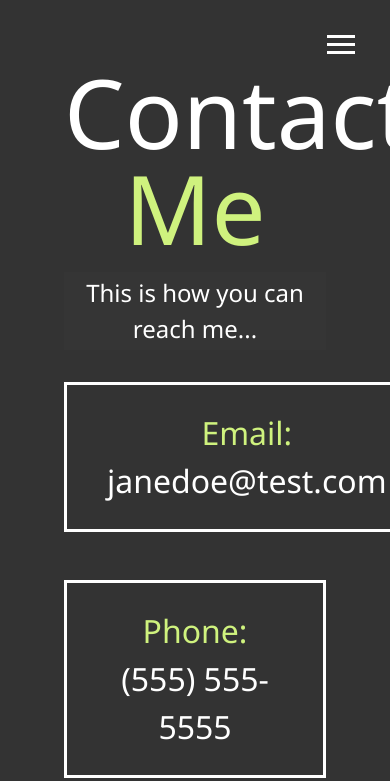
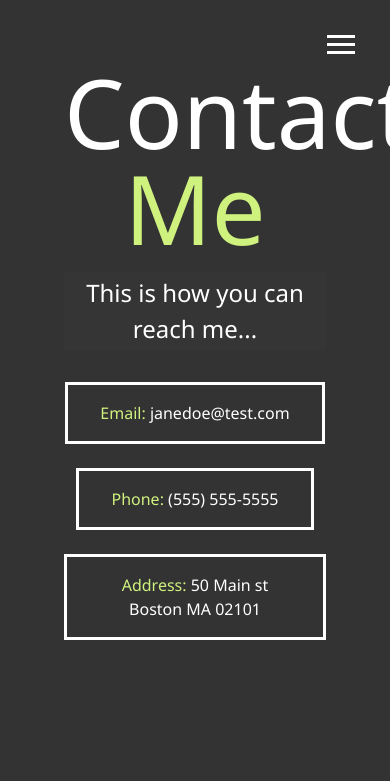
Before and after one commit to NatalyCamacho/Responsive_portfolio_website, a website: page dist/contact.html in a window 390 px wide. Shown: the top 781 px of the page. Drawn offline with Linux system fonts and the light colour scheme.

Commit message:
fixed contact mobile

```diff
--- a/scss/_mobile.scss
+++ b/scss/_mobile.scss
@@ -74,4 +74,23 @@
   .projects {
     grid-template-columns: 1fr;
   }
+  //Contact Page
+  .boxes {
+    div {
+      font-size: 1rem;
+      border: 3px #fff solid;
+      padding: 1rem 2rem;
+      margin-bottom: 1.5rem;
+      @include easeOut;
+
+      &:hover {
+        padding: 0.3rem 1rem;
+        background: $secondary-color;
+        color: set-text-color($secondary-color);
+        span {
+          color: set-text-color($secondary-color);
+        }
+      }
+    }
+  }
 }
```
Also changed, not shown: dist/css/main.css.
